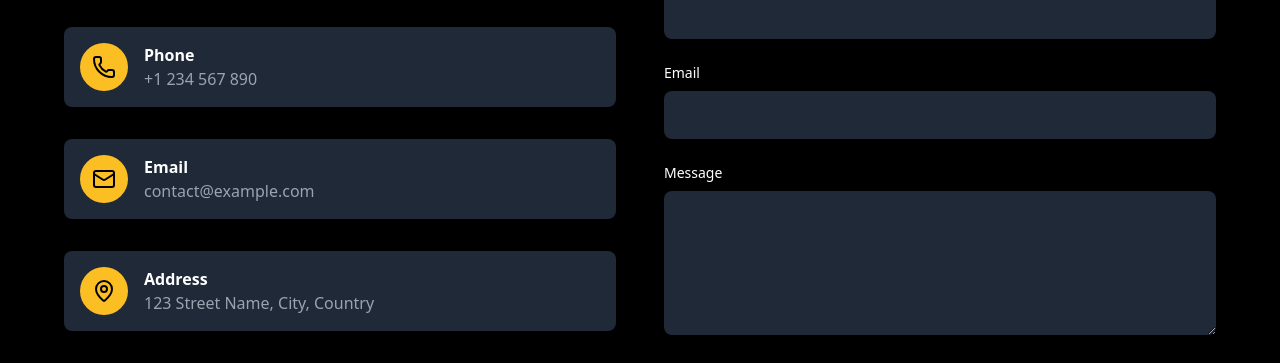
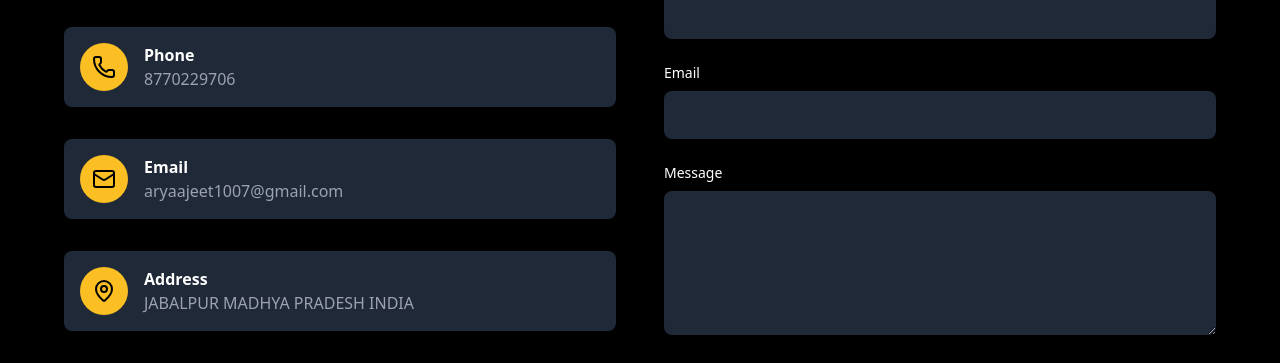
Before and after one commit to giteadi/sars, a React (Vite) app in the folder client/: page /contact in a window 1280 px wide. Shown: the part 229-592 px from the top of the page. Built offline with nearby package versions, Linux system fonts and the light colour scheme.

Commit message:
CONTACT US

```diff
--- a/client/src/pages/ContactUs.jsx
+++ b/client/src/pages/ContactUs.jsx
@@ -76,7 +76,7 @@ const ContactUs = () => {
                 </div>
                 <div>
                   <h3 className="font-semibold">Phone</h3>
-                  <p className="text-gray-400">+1 234 567 890</p>
+                  <p className="text-gray-400">8770229706</p>
                 </div>
               </motion.div>
 
@@ -89,7 +89,7 @@ const ContactUs = () => {
                 </div>
                 <div>
                   <h3 className="font-semibold">Email</h3>
-                  <p className="text-gray-400">contact@example.com</p>
+                  <p className="text-gray-400">aryaajeet1007@gmail.com</p>
                 </div>
               </motion.div>
 
@@ -102,7 +102,7 @@ const ContactUs = () => {
                 </div>
                 <div>
                   <h3 className="font-semibold">Address</h3>
-                  <p className="text-gray-400">123 Street Name, City, Country</p>
+                  <p className="text-gray-400">JABALPUR MADHYA PRADESH INDIA</p>
                 </div>
               </motion.div>
             </motion.div>
```
